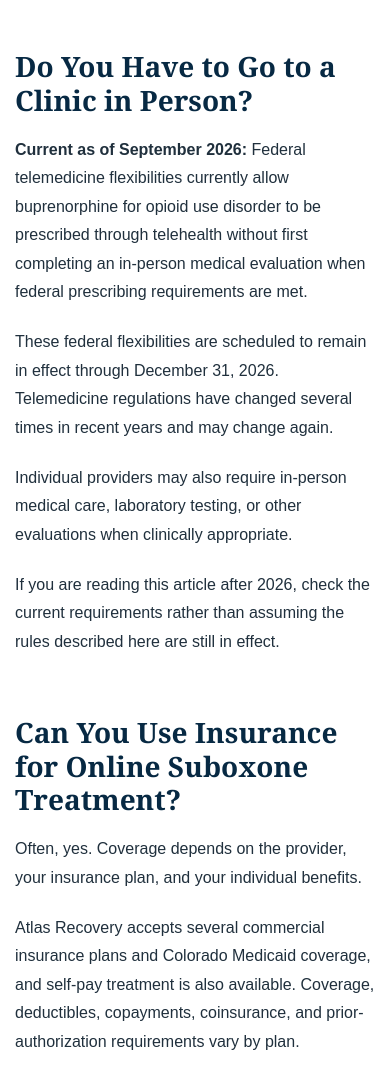
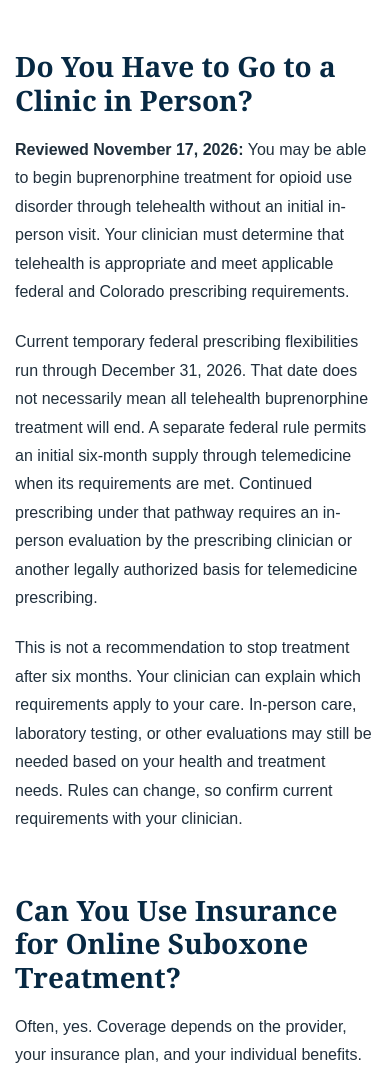
Before and after one commit to Atlas5033/Atlas-Website-v2, a plain HTML site: page education/online-suboxone-treatment-colorado/index.html in a window 390 px wide. Shown: the part 5260-6333 px from the top of the page. Drawn offline with Linux system fonts and the light colour scheme.

Commit message:
Clarify telehealth prescribing pathways and add phone access

```diff
--- a/education/online-suboxone-treatment-colorado/index.html
+++ b/education/online-suboxone-treatment-colorado/index.html
@@ -73,10 +73,9 @@
 <p>Over time, treatment may also include medication adjustments, drug testing, overdose-prevention planning, mental health treatment when appropriate, and coordination with therapists, primary care providers, or others involved in your care.</p>
 <p>There is no single treatment plan that fits everyone.</p>
 <h2 id="do-you-have-to-go-to-a-clinic-in-person">Do You Have to Go to a Clinic in Person?</h2>
-<p><strong>Current as of September 2026:</strong> Federal telemedicine flexibilities currently allow buprenorphine for opioid use disorder to be prescribed through telehealth without first completing an in-person medical evaluation when federal prescribing requirements are met.</p>
-<p>These federal flexibilities are scheduled to remain in effect through December 31, 2026. Telemedicine regulations have changed several times in recent years and may change again.</p>
-<p>Individual providers may also require in-person medical care, laboratory testing, or other evaluations when clinically appropriate.</p>
-<p>If you are reading this article after 2026, check the current requirements rather than assuming the rules described here are still in effect.</p>
+<p><strong>Reviewed November 17, 2026:</strong> You may be able to begin buprenorphine treatment for opioid use disorder through telehealth without an initial in-person visit. Your clinician must determine that telehealth is appropriate and meet applicable federal and Colorado prescribing requirements.</p>
+<p>Current temporary federal prescribing flexibilities run through December 31, 2026. That date does not necessarily mean all telehealth buprenorphine treatment will end. A separate federal rule permits an initial six-month supply through telemedicine when its requirements are met. Continued prescribing under that pathway requires an in-person evaluation by the prescribing clinician or another legally authorized basis for telemedicine prescribing.</p>
+<p>This is not a recommendation to stop treatment after six months. Your clinician can explain which requirements apply to your care. In-person care, laboratory testing, or other evaluations may still be needed based on your health and treatment needs. Rules can change, so confirm current requirements with your clinician.</p>
 <h2 id="can-you-use-insurance-for-online-suboxone-treatment">Can You Use Insurance for Online Suboxone Treatment?</h2>
 <p>Often, yes. Coverage depends on the provider, your insurance plan, and your individual benefits.</p>
 <p>Atlas Recovery accepts several commercial insurance plans and Colorado Medicaid coverage, and self-pay treatment is also available. Coverage, deductibles, copayments, coinsurance, and prior-authorization requirements vary by plan.</p>
@@ -102,6 +101,8 @@
 <p>Learn why remaining in buprenorphine treatment is associated with a lower risk of overdose and death.</p>
 <section class="article-sources">
 <h2 id="sources">Sources</h2>
+<p><a href="https://www.govinfo.gov/content/pkg/FR-2025-01-17/html/2025-01049.htm">Drug Enforcement Administration and Department of Health and Human Services. <em>Expansion of Buprenorphine Treatment via Telemedicine Encounter.</em> January 17, 2025.</a></p>
+
 <p><a href="https://www.dea.gov/press-releases/2025/12/31/dea-extends-telemedicine-flexibilities-ensure-continued-access-care">Drug Enforcement Administration. <em>DEA Extends Telemedicine Flexibilities to Ensure Continued Access to Care.</em> December 31, 2025.</a></p>
 <p><a href="https://www.samhsa.gov/substance-use/treatment/statutes-regulations-guidelines/buprenorphine-telemedicine-prescribing">Substance Abuse and Mental Health Services Administration. <em>Buprenorphine Telemedicine Prescribing: Questions and Answers.</em></a></p>
 <p><a href="https://www.samhsa.gov/substance-use/treatment/resources/mat-act">Substance Abuse and Mental Health Services Administration. <em>Waiver Elimination (MAT Act).</em></a></p>
```
Also changed, not shown: index.html (+3 -0 lines), services.html (+3 -1 lines).
